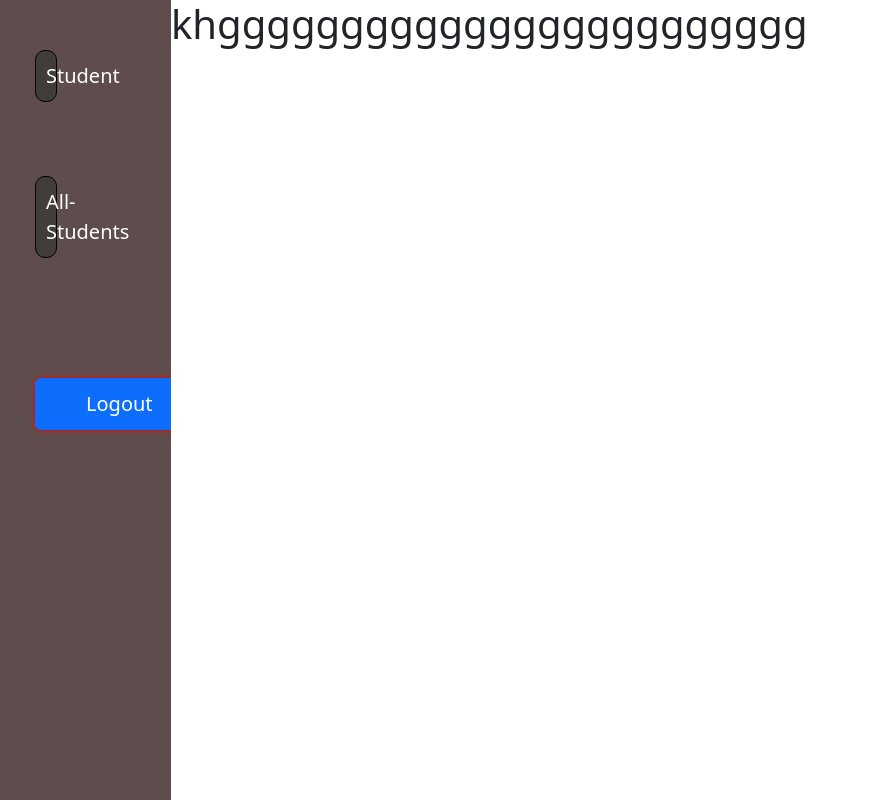
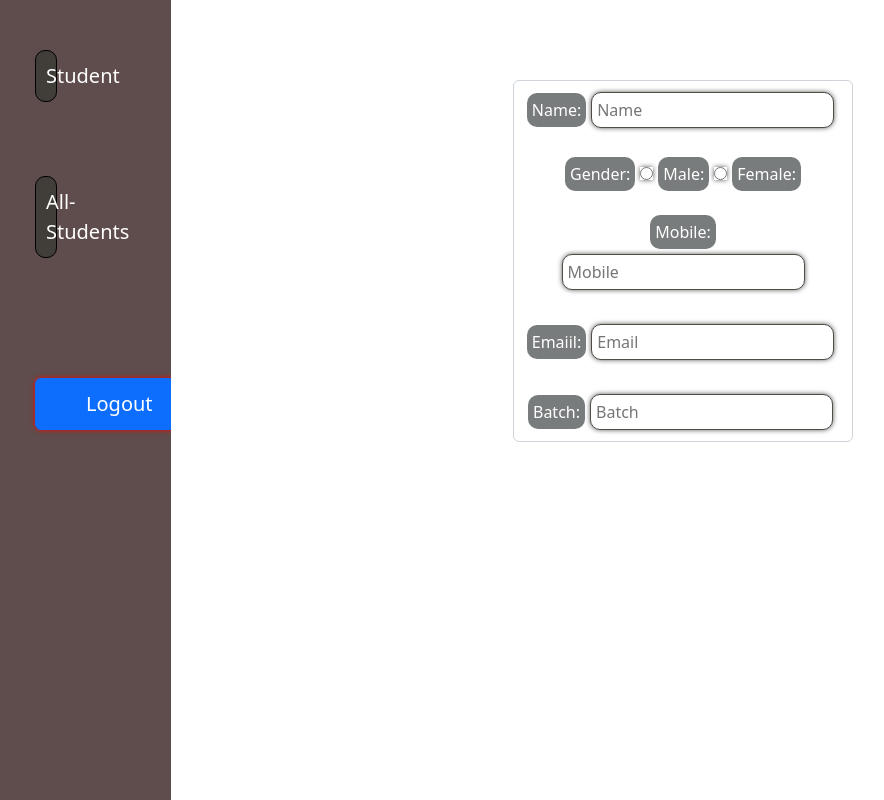
Before and after one commit to srinivas96660/IMF, an Angular app: page /dashboard/students in a window 1280 px wide. Shown: the whole page, without its empty margins (85-969 px from the left). Built offline with nearby package versions, Linux system fonts and the light colour scheme.

Commit message:
form implemented persnol details

```diff
--- a/src/app/components/students/students.component.css
+++ b/src/app/components/students/students.component.css
@@ -0,0 +1,34 @@
+.main {
+    display: flex;
+    justify-content: center;
+}
+
+.form-control {
+    width: 340px;
+    height: auto;
+    background-color: white;
+    margin-top: 80px;
+    text-align: center;
+}
+input{
+    border: 1px solid rgb(78, 78, 71);
+    border-radius: 10px;
+    box-shadow: 0px 0px 5px 0px rgb(95, 89, 89);
+    padding:5px;
+    margin:5px;
+}
+label{
+    background-color: rgb(121, 124, 124);
+    color: white;
+    border-radius: 10px;
+    padding: 5px;
+}
+p{
+    color: red;
+    background-color: white;
+    border: 1px solid green;
+    border-radius: 10px;
+    box-shadow: 0px 0px 5px 0px purple;
+    margin: 0px 60px 0px 60px;
+    text-align: center;
+}
--- a/src/app/components/students/students.component.html
+++ b/src/app/components/students/students.component.html
@@ -1 +1,33 @@
-<h1>khgggggggggggggggggggggggg</h1>
+<div class="main">
+    <form class="form-control" [formGroup]="studentForm">
+        <label>Name:</label>
+        <input type="text" placeholder="Name" formControlName="name">
+        <div class="error" *ngIf="studentForm.get('name')?.touched && studentForm.get('name')?.invalid">
+            <p *ngIf="studentForm.get('name')?.errors?.['required']">This Field required</p>
+            <p *ngIf="studentForm.get('name')?.errors?.['minlength']">min 3 char are required</p>
+            <p *ngIf="studentForm.get('name')?.errors?.['maxlength']">max 10 char are required</p>
+
+
+
+        </div>
+        <br>
+        <br>
+        <label>Gender:</label>
+        <input type="radio" name="gender">
+        <label>Male:</label>
+        <input type="radio" name="gender">
+        <label>Female:</label>
+        <br>
+        <br>
+        <label>Mobile:</label >
+        <input type="number" placeholder="Mobile" formControlName="mobile">
+        <br>
+        <br>
+        <label>Emaiil:</label>
+        <input type="email" placeholder="Email" formControlName="email">
+        <br>
+        <br>
+        <label>Batch:</label>
+        <input type="text" placeholder="Batch" formControlName="batch">
+    </form>
+</div>
--- a/src/app/components/students/students.component.ts
+++ b/src/app/components/students/students.component.ts
@@ -1,4 +1,6 @@
 import { Component, OnInit } from '@angular/core';
+import { FormControl, FormGroup, Validators } from '@angular/forms';
+import { max } from 'rxjs';
 
 @Component({
   selector: 'app-students',
@@ -6,6 +8,16 @@ import { Component, OnInit } from '@angular/core';
   styleUrls: ['./students.component.css']
 })
 export class StudentsComponent implements OnInit {
+  public studentForm:FormGroup=new FormGroup(
+    {
+      name:new FormControl(null, [Validators.required, Validators.minLength(3), Validators.maxLength(10)]),
+      mobile:new FormControl(null, [Validators.required, Validators.min(1000000000), Validators.max(9999999999)]),
+      email:new FormControl(null, [Validators.required]),
+      batch:new FormControl(null, [Validators.required]),
+
+
+    }
+  )
 
   constructor() { }
 
```
